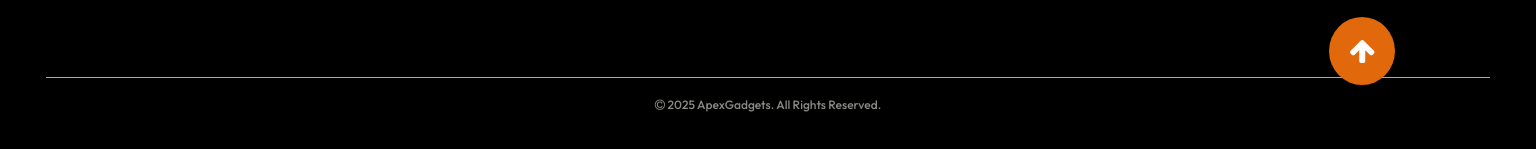
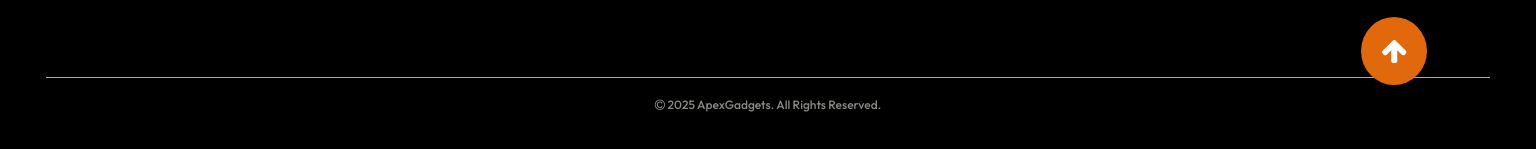
Before and after one commit to Blowjhay/projectApexGadgets, a plain HTML site: page index.html in a window 1536 px wide. Shown: the part 10187-10336 px from the top of the page. Drawn offline with nearby package versions, Linux system fonts and the light colour scheme.

Commit message:
update on footer btn

```diff
--- a/style.css
+++ b/style.css
@@ -988,7 +988,7 @@ footer{
     }
 
     .footerBtn{
-        margin-left: 28rem;
+        margin-left: 30rem;
         margin-top: 24.2rem;
 
     }
```
